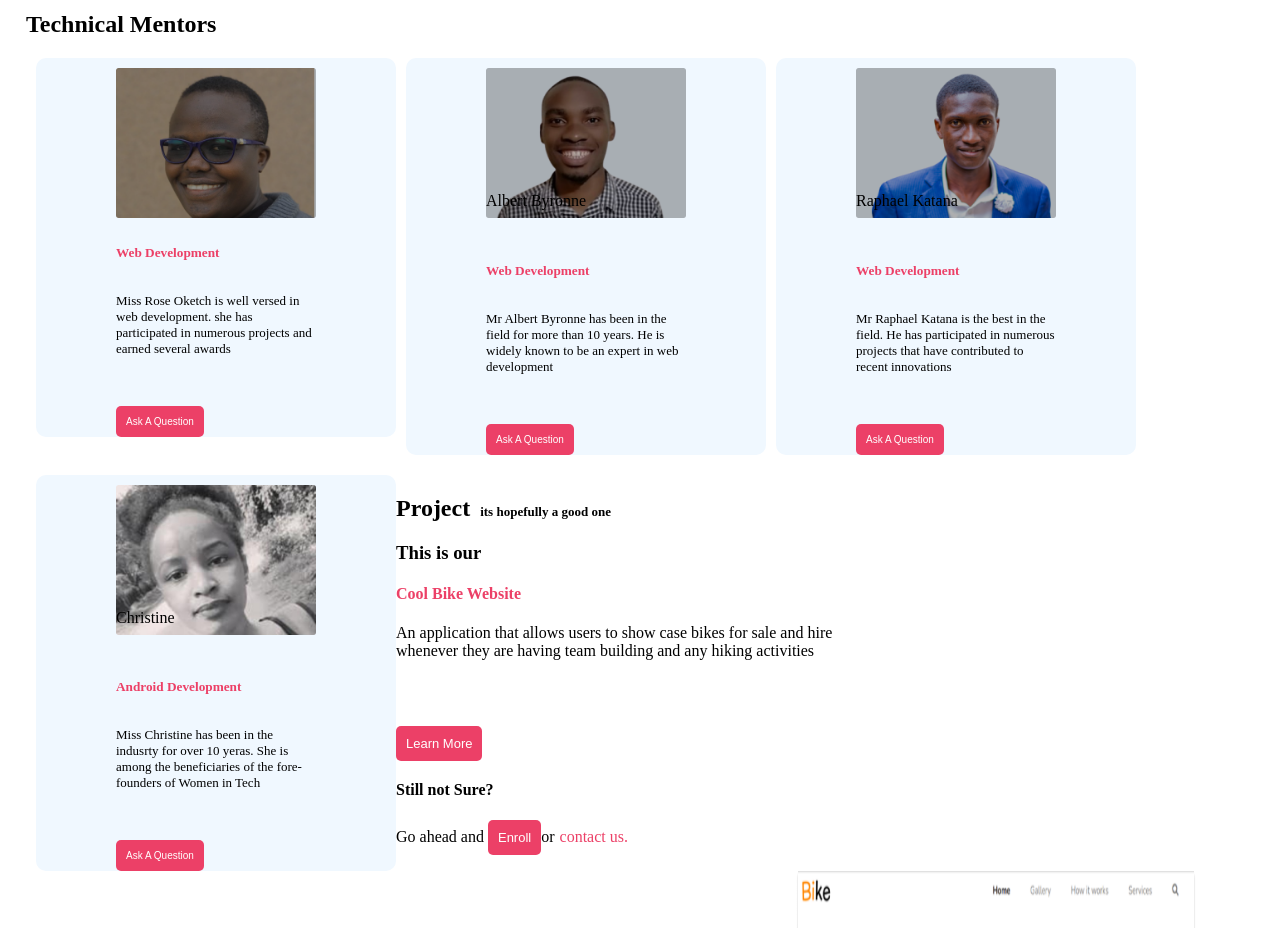
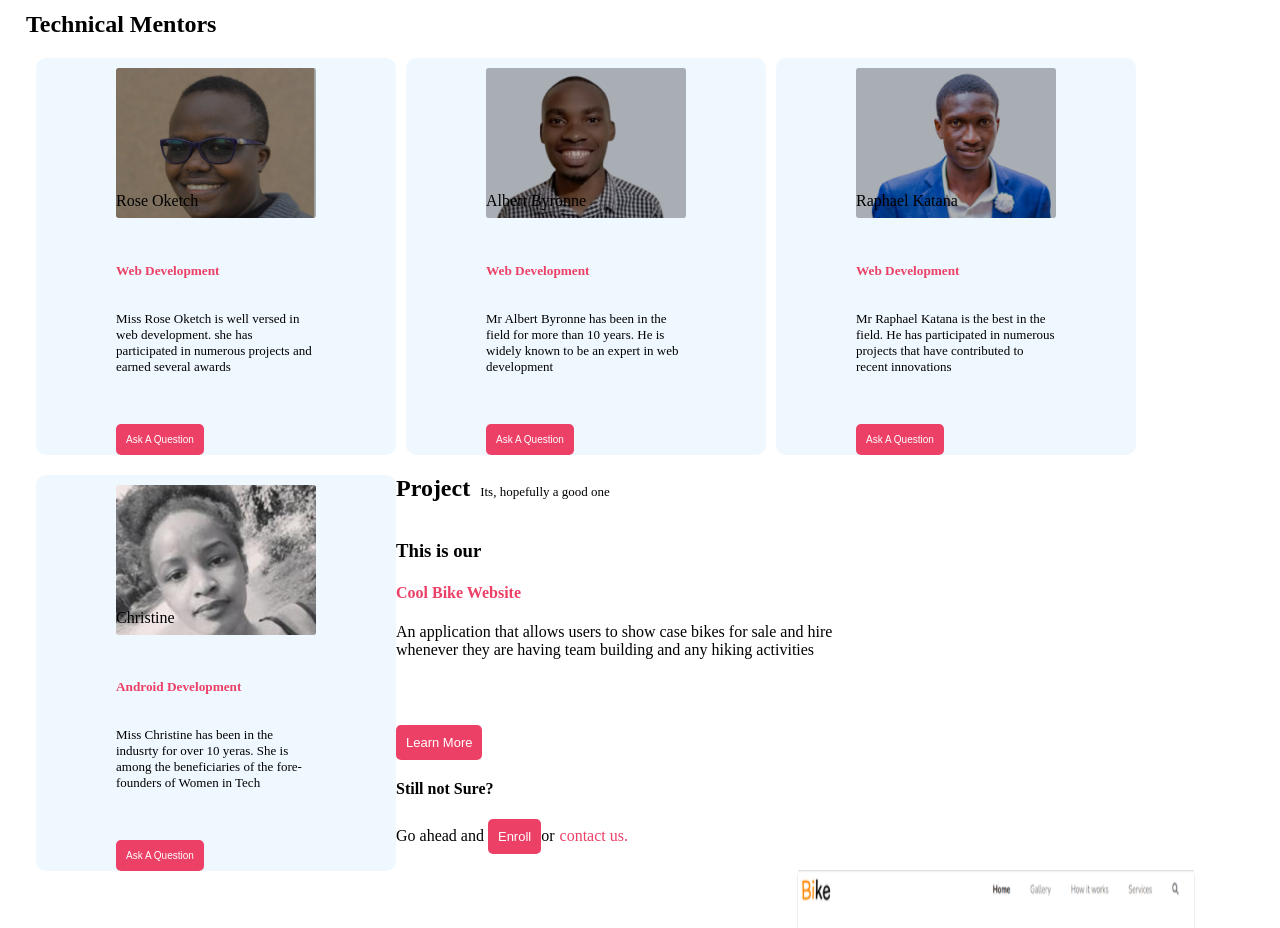
Before and after one commit to Juddymwai/IP_ONE, a plain HTML site: page index.html in a window 1280 px wide. Shown: the part 1860-2788 px from the top of the page. Drawn offline with Linux system fonts and the light colour scheme.

Commit message:
this commit changes the size-weight of project class

```diff
--- a/index.html
+++ b/index.html
@@ -73,8 +73,8 @@
         <h2> Technical Mentors</h2>
         <div class="container">
             <img src="images/image 5.png" alt="Rose">
+            <h7 style=" top:-30px; position:relative;">Rose Oketch</h7>
             <h5>Web Development</h5>
-
             <p>Miss Rose Oketch is well versed in web development. she has participated in numerous projects and earned several awards</p>
             <button color="pink" padding="5px">Ask A Question</button>
 
@@ -108,9 +108,10 @@
 
         </div>
     </div>
+
     <div class="project" style="margin-top:50px;">
+        <h2>Project<span style="font-size:small; margin-left:10px; font-weight: lighter;">Its, hopefully a good one</span></h2>
         <div class="project-one" style="display:inline-block; vertical-align:top;">
-            <h2>Project<span style="font-size:small; margin-left:10px;">its hopefully a good one</span></h2>
 
             <h3>This is our</h3>
             <h4 style="color: #EC4067;"> Cool Bike Website</h4>
```
